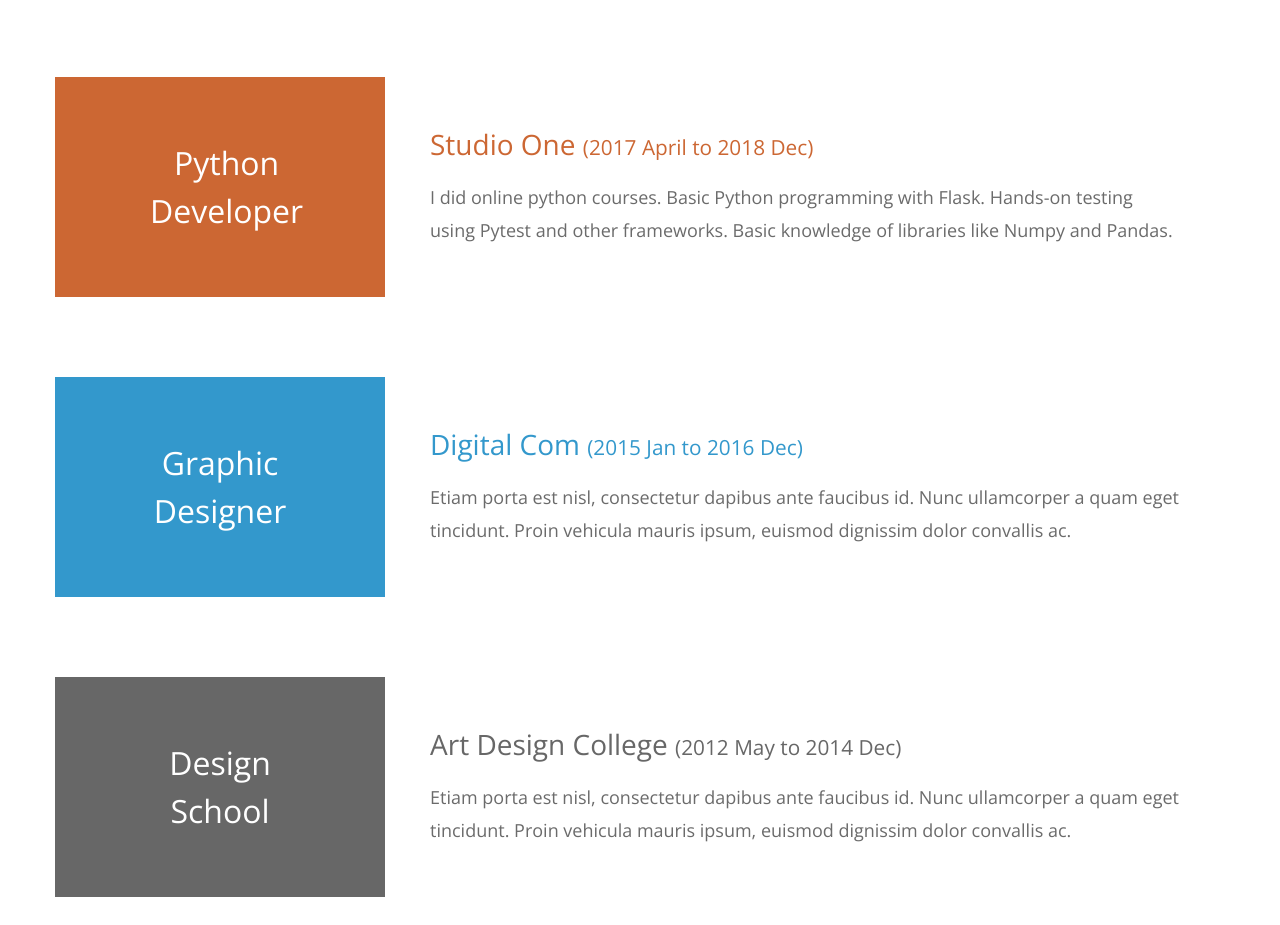
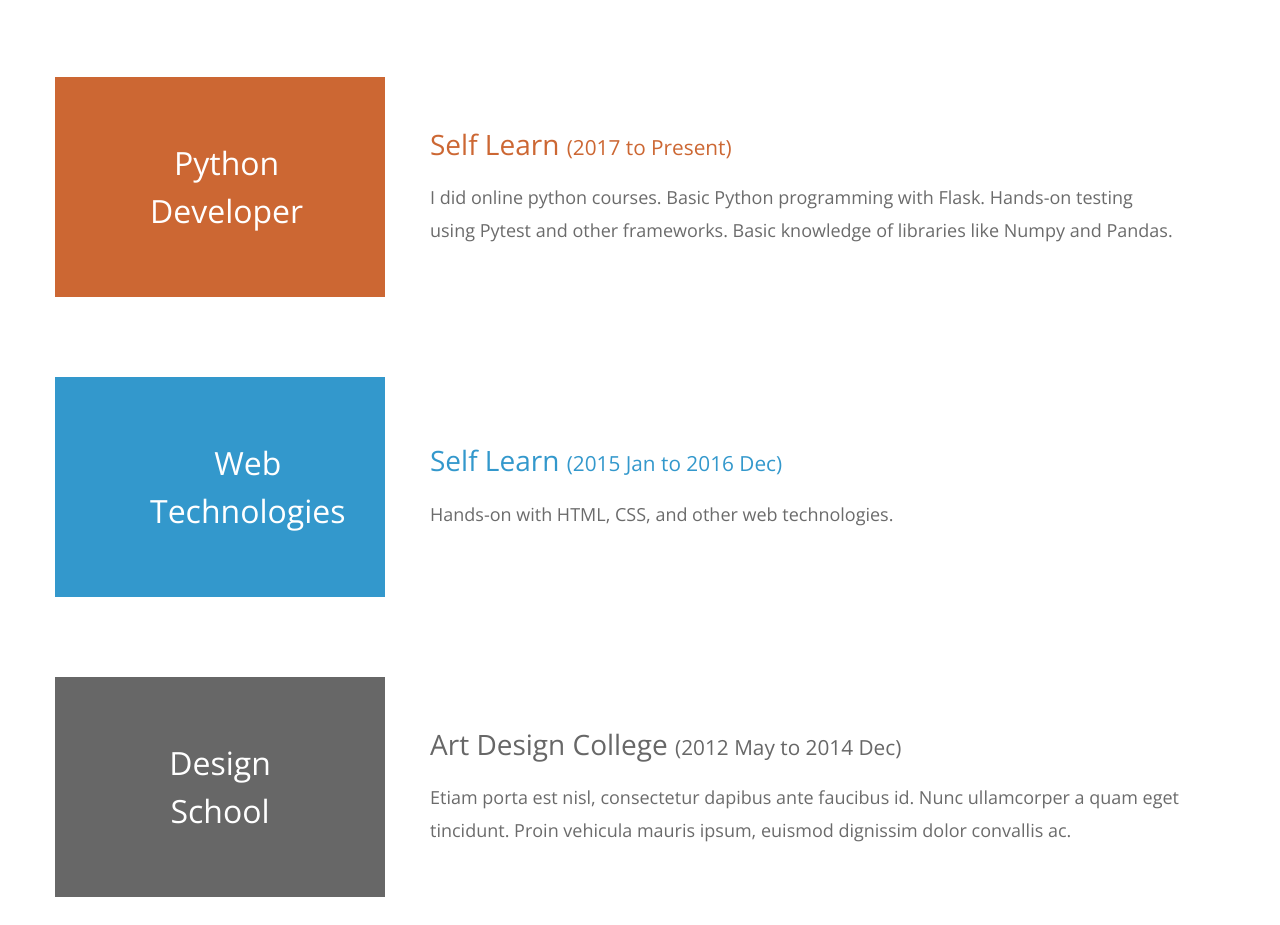
Before and after one commit to nikitagokak/nikitagokak.github.io, a plain HTML site: page index.html in a window 1280 px wide. Shown: the part 1403-2328 px from the top of the page. Drawn offline with nearby package versions, Linux system fonts and the light colour scheme.

Commit message:
Added web technologies
Added web technologies content.

```diff
--- a/index.html
+++ b/index.html
@@ -91,8 +91,8 @@ https://templatemo.com/tm-530-mini-profile
               </div>
               <div class="tm-portfolio-description">
                 <h3 class="tm-text-orange">
-                  Studio One
-                  <span class="tm-title-small">(2017 April to 2018 Dec)</span>
+                  Self Learn
+                  <span class="tm-title-small">(2017 to Present)</span>
                 </h3>
                 <p class="mb-0">
                   I did online python courses. Basic Python programming with Flask.
@@ -104,17 +104,15 @@ https://templatemo.com/tm-530-mini-profile
 
             <div class="tm-portfolio-item">
               <div class="tm-portfolio-name text-white tm-bg-blue">
-                Graphic Designer
+                Web Technologies
               </div>
               <div class="tm-portfolio-description">
                 <h3 class="tm-text-blue">
-                  Digital Com
+                  Self Learn
                   <span class="tm-title-small">(2015 Jan to 2016 Dec)</span>
                 </h3>
                 <p class="mb-0">
-                  Etiam porta est nisl, consectetur dapibus ante faucibus id.
-                  Nunc ullamcorper a quam eget tincidunt. Proin vehicula mauris
-                  ipsum, euismod dignissim dolor convallis ac.
+                  Hands-on with HTML, CSS, and other web technologies.
                 </p>
               </div>
             </div>
```
